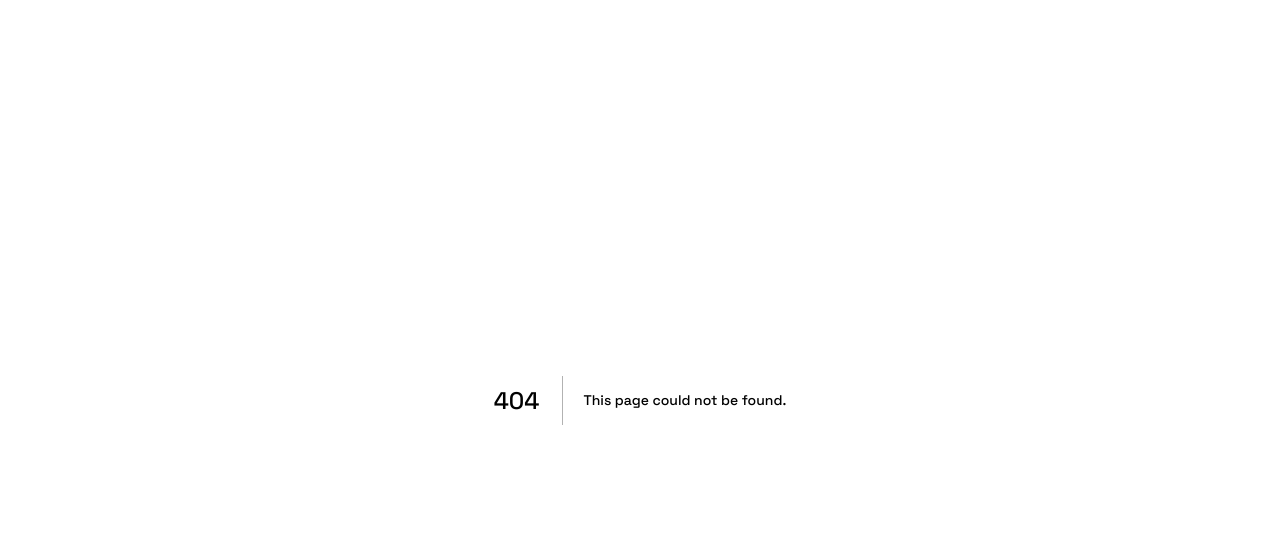
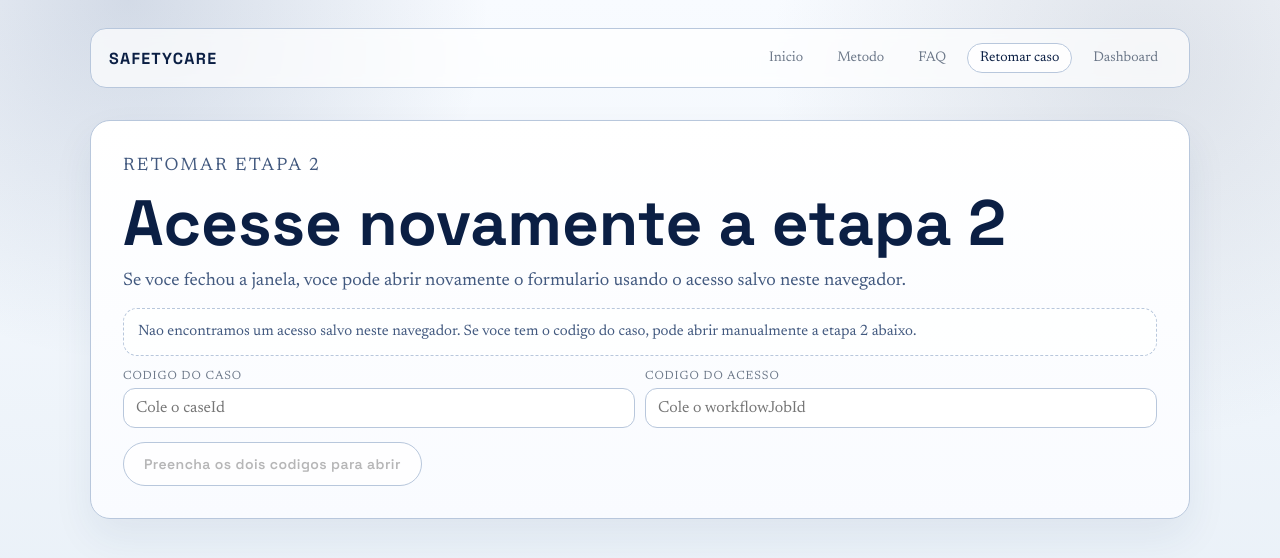
Before and after one commit to treinadorantoniomarcos/safetycare-juridico, a Next.js app in the folder apps/web/: page /retomar-caso in a window 1280 px wide. Before the commit this address had no page. Shown: the top 558 px of the page. Built offline with nearby package versions, Linux system fonts and the light colour scheme.

Commit message:
feat: adicionar retomada da etapa 2

```diff
--- /dev/null
+++ b/apps/web/app/retomar-caso/page.tsx
@@ -0,0 +1,11 @@
+import { SiteHeader } from "../../src/components/brand/site-header";
+import { PublicCaseResumePanel } from "../../src/components/intake/public-case-resume-panel";
+
+export default function RetomarCasoPage() {
+  return (
+    <main className="brand-shell">
+      <SiteHeader current="resume" />
+      <PublicCaseResumePanel />
+    </main>
+  );
+}
--- a/apps/web/src/components/brand/site-header.tsx
+++ b/apps/web/src/components/brand/site-header.tsx
@@ -1,7 +1,7 @@
 import Link from "next/link";
 
 type SiteHeaderProps = {
-  current?: "home" | "metodo" | "faq" | "dashboard";
+  current?: "home" | "metodo" | "faq" | "resume" | "dashboard";
 };
 
 function linkClass(active: boolean) {
@@ -28,6 +28,9 @@ export function SiteHeader({ current = "home" }: SiteHeaderProps) {
         <Link href="/faq" className={linkClass(current === "faq")}>
           FAQ
         </Link>
+        <Link href="/retomar-caso" className={linkClass(current === "resume")}>
+          Retomar caso
+        </Link>
         <Link href={dashboardHref} className={linkClass(current === "dashboard")}>
           Dashboard
         </Link>
--- a/apps/web/src/components/intake/intake-form.tsx
+++ b/apps/web/src/components/intake/intake-form.tsx
@@ -2,6 +2,7 @@
 
 import { useRouter, useSearchParams } from "next/navigation";
 import { FormEvent, useState, useTransition } from "react";
+import { savePublicCaseAccess } from "../../features/intake/public-case-access-storage";
 
 type LeadSource = "site" | "form" | "whatsapp" | "referral";
 type LandingSource = "landing_home" | "landing_method" | "landing_faq" | "unknown";
@@ -110,6 +111,8 @@ export function IntakeForm({ landingSource = "unknown" }: IntakeFormProps) {
 
       const caseId = payload.caseId;
       const workflowJobId = payload.workflowJobId;
+
+      savePublicCaseAccess(caseId, workflowJobId);
 
       void fetch("/api/intake/conversion-event", {
         method: "POST",
--- /dev/null
+++ b/apps/web/src/components/intake/public-case-resume-panel.tsx
@@ -0,0 +1,143 @@
+"use client";
+
+import Link from "next/link";
+import { useEffect, useMemo, useState } from "react";
+import {
+  clearPublicCaseAccess,
+  loadPublicCaseAccess,
+  type PublicCaseAccess
+} from "../../features/intake/public-case-access-storage";
+
+type PublicCaseResumePanelProps = {
+  title?: string;
+  description?: string;
+};
+
+function formatSavedAt(value?: string) {
+  if (!value) {
+    return null;
+  }
+
+  const date = new Date(value);
+
+  if (Number.isNaN(date.getTime())) {
+    return null;
+  }
+
+  return new Intl.DateTimeFormat("pt-BR", {
+    dateStyle: "medium",
+    timeStyle: "short"
+  }).format(date);
+}
+
+export function PublicCaseResumePanel({
+  title = "Retomar etapa 2",
+  description = "Se voce fechou a janela, voce pode abrir novamente o formulario usando o acesso salvo neste navegador."
+}: PublicCaseResumePanelProps) {
+  const [savedAccess, setSavedAccess] = useState<PublicCaseAccess | null>(null);
+  const [manualCaseId, setManualCaseId] = useState("");
+  const [manualWorkflowJobId, setManualWorkflowJobId] = useState("");
+
+  useEffect(() => {
+    setSavedAccess(loadPublicCaseAccess());
+  }, []);
+
+  const savedHref = useMemo(() => {
+    if (!savedAccess) {
+      return null;
+    }
+
+    const query = new URLSearchParams({
+      caseId: savedAccess.caseId,
+      workflowJobId: savedAccess.workflowJobId
+    });
+
+    return `/completar-caso?${query.toString()}`;
+  }, [savedAccess]);
+
+  const canOpenManual = manualCaseId.trim().length > 0 && manualWorkflowJobId.trim().length > 0;
+
+  return (
+    <section className="thanks-panel">
+      <p className="section-eyebrow">{title}</p>
+      <h1>Acesse novamente a etapa 2</h1>
+      <p>{description}</p>
+
+      {savedAccess && savedHref ? (
+        <div className="thanks-meta">
+          <p>
+            Acesso salvo neste navegador. Caso tenha fechado a pagina, retome por aqui sem precisar
+            reenviar o primeiro formulario.
+          </p>
+          <p>
+            Salvo em {formatSavedAt(savedAccess.savedAt) ?? "momento anterior"}.
+          </p>
+        </div>
+      ) : (
+        <div className="thanks-meta">
+          <p>
+            Nao encontramos um acesso salvo neste navegador. Se voce tem o codigo do caso, pode
+            abrir manualmente a etapa 2 abaixo.
+          </p>
+        </div>
+      )}
+
+      {savedAccess && savedHref ? (
+        <div className="thanks-action-row">
+          <Link className="button-primary thanks-action thanks-action--ready" href={savedHref}>
+            Abrir formulario novamente
+          </Link>
+          <button
+            className="button-ghost thanks-action"
+            type="button"
+            onClick={() => {
+              clearPublicCaseAccess();
+              setSavedAccess(null);
+            }}
+          >
+            Limpar acesso salvo
+          </button>
+        </div>
+      ) : null}
+
+      <div className="field-grid">
+        <label className="field">
+          <span>Codigo do caso</span>
+          <input
+            type="text"
+            placeholder="Cole o caseId"
+            value={manualCaseId}
+            onChange={(event) => setManualCaseId(event.target.value)}
+          />
+        </label>
+
+        <label className="field">
+          <span>Codigo do acesso</span>
+          <input
+            type="text"
+            placeholder="Cole o workflowJobId"
+            value={manualWorkflowJobId}
+            onChange={(event) => setManualWorkflowJobId(event.target.value)}
+          />
+        </label>
+      </div>
+
+      <div className="thanks-action-row">
+        {canOpenManual ? (
+          <Link
+            className="button-ghost thanks-action thanks-action--ready"
+            href={`/completar-caso?caseId=${encodeURIComponent(
+              manualCaseId.trim()
+            )}&workflowJobId=${encodeURIComponent(manualWorkflowJobId.trim())}`}
+          >
+            Abrir com esses dados
+          </Link>
+        ) : (
+          <button className="button-ghost thanks-action" type="button" disabled>
+            Preencha os dois codigos para abrir
+          </button>
+        )}
+      </div>
+    </section>
+  );
+}
--- /dev/null
+++ b/apps/web/src/features/intake/public-case-access-storage.ts
@@ -0,0 +1,62 @@
+"use client";
+
+export type PublicCaseAccess = {
+  caseId: string;
+  workflowJobId: string;
+  savedAt: string;
+};
+
+const PUBLIC_CASE_ACCESS_STORAGE_KEY = "safetycare.publicCaseAccess";
+
+export function savePublicCaseAccess(caseId: string, workflowJobId: string) {
+  if (typeof window === "undefined") {
+    return;
+  }
+
+  const payload: PublicCaseAccess = {
+    caseId,
+    workflowJobId,
+    savedAt: new Date().toISOString()
+  };
+
+  window.localStorage.setItem(PUBLIC_CASE_ACCESS_STORAGE_KEY, JSON.stringify(payload));
+}
+
+export function loadPublicCaseAccess(): PublicCaseAccess | null {
+  if (typeof window === "undefined") {
+    return null;
+  }
+
+  try {
+    const raw = window.localStorage.getItem(PUBLIC_CASE_ACCESS_STORAGE_KEY);
+    if (!raw) {
+      return null;
+    }
+
+    const parsed = JSON.parse(raw) as Partial<PublicCaseAccess>;
+
+    if (
+      typeof parsed.caseId !== "string" ||
+      typeof parsed.workflowJobId !== "string" ||
+      typeof parsed.savedAt !== "string"
+    ) {
+      return null;
+    }
+
+    return {
+      caseId: parsed.caseId,
+      workflowJobId: parsed.workflowJobId,
+      savedAt: parsed.savedAt
+    };
+  } catch {
+    return null;
+  }
+}
+
+export function clearPublicCaseAccess() {
+  if (typeof window === "undefined") {
+    return;
+  }
+
+  window.localStorage.removeItem(PUBLIC_CASE_ACCESS_STORAGE_KEY);
+}
```
Also changed, not shown: apps/web/app/completar-caso/page.tsx (+5 -2 lines), apps/web/app/obrigado/page.tsx (+8 -2 lines), apps/web/src/components/intake/public-case-access-sync.tsx (added, +21 -0 lines).
